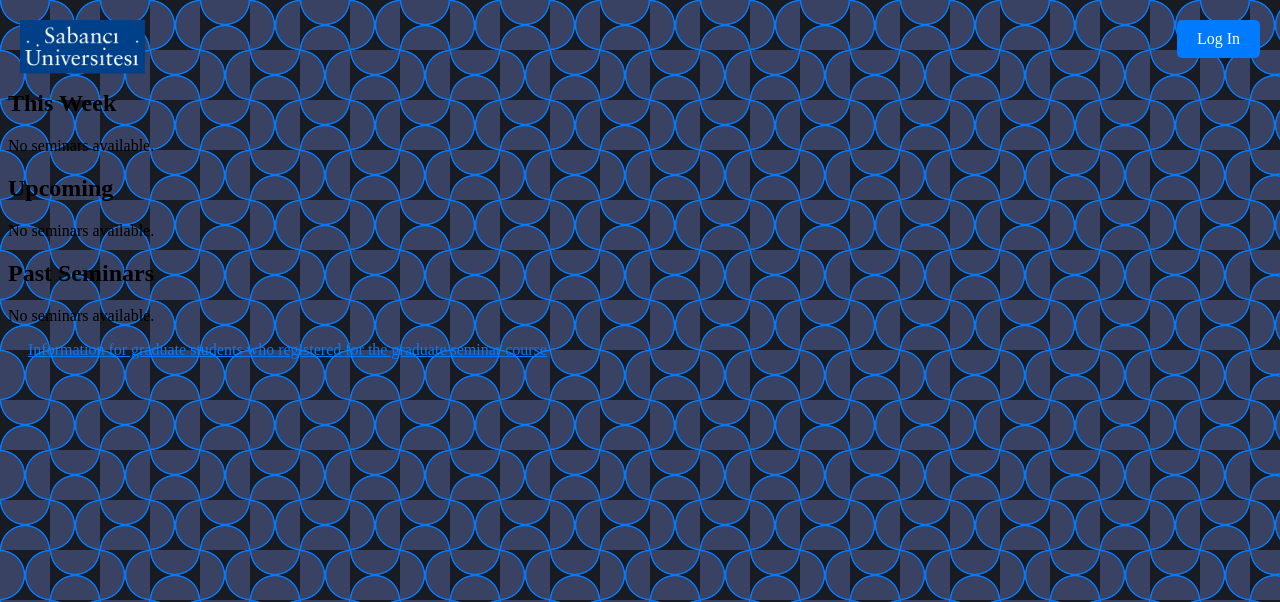
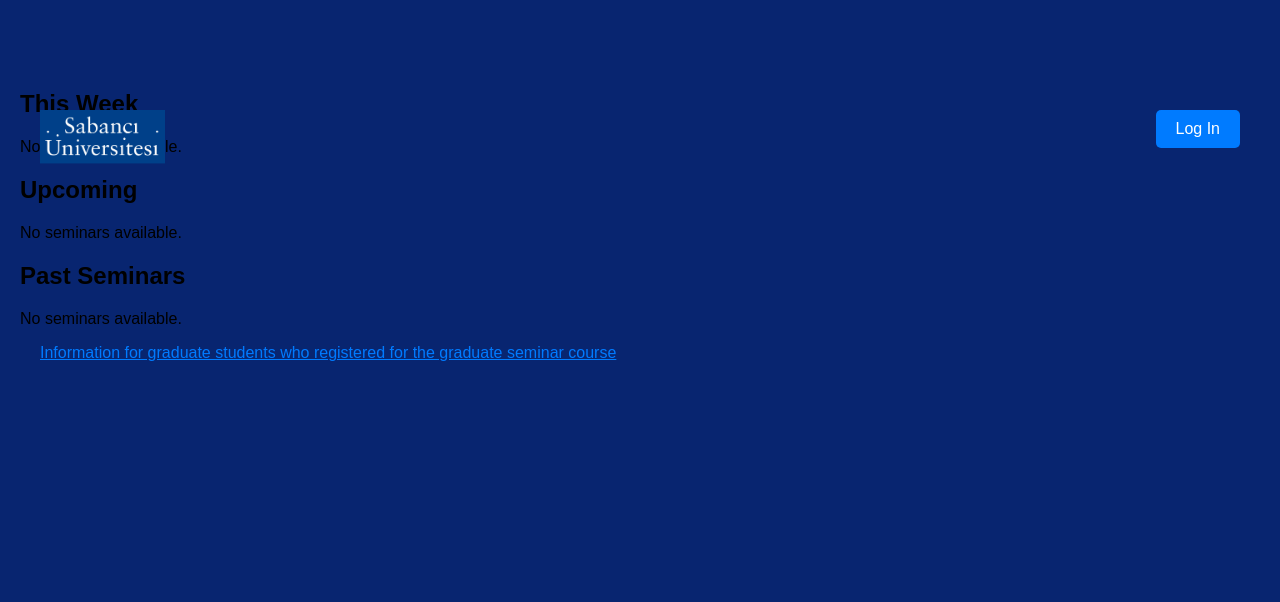
Before and after one commit to berkay13/berkay13.github.io, a PHP site: page /dashboard.php in a window 1280 px wide. Shown: the top 602 px of the page. Run offline with PHP 8.4, Linux system fonts and the light colour scheme; data that the repository does not hold is empty; a stand-in replaces the project's code that opens the database connection.

Commit message:
Update dashboard.css

```diff
--- a/css/dashboard.css
+++ b/css/dashboard.css
@@ -1,17 +1,31 @@
-body  {
-  --s: 50px;
-  --c: #191b22;
-  --_s: calc(2*var(--s)) calc(2*var(--s));
-  --_g: 35.36% 35.36% at;
-  --_c: #394263 66%,#007BFF 68% 70%,#0000 72%;
-  background:
-    radial-gradient(var(--_g) 100% 25%,var(--_c)) var(--s) var(--s)/var(--_s),
-    radial-gradient(var(--_g) 0 75%,var(--_c)) var(--s) var(--s)/var(--_s),
-    radial-gradient(var(--_g) 100% 25%,var(--_c)) 0 0/var(--_s),
-    radial-gradient(var(--_g) 0 75%,var(--_c)) 0 0/var(--_s),
-    repeating-conic-gradient(var(--c) 0 25%,#0000 0 50%) 0 0/var(--_s),
-    radial-gradient(var(--_c)) 0 calc(var(--s)/2)/var(--s) var(--s) var(--c);
-  background-attachment: fixed;
+body {
+	font-family: Arial, sans-serif;
+	margin: 20px;
+	background: #082570;
+  	position: relative; /* Allow overlay of animated background */
+}
+/* Large Text Styling - Updated to use .animated-title class */
+.animated-title {
+  position: fixed;
+  top: 50%;
+  left: 50%;
+  translate: -50% -50%;
+  margin: 0;
+  font-size: clamp(6rem, 8vw + 1rem, 14rem);
+  font-family: "Geist", sans-serif;
+  font-weight: 140;
+  color: #ffffff;
+  mix-blend-mode: soft-light;
+  filter: drop-shadow(0 0 2px white);
+  text-shadow: 2px 2px white;
+  z-index: 10; /* Ensure the text stays above the background */
+}
+
+/* Flicker Animation */
+@keyframes flicker {
+  to {
+    mask-position: 50% 50%, 0 50%;
+  }
 }
 h1 {
 	color: #333;
```
